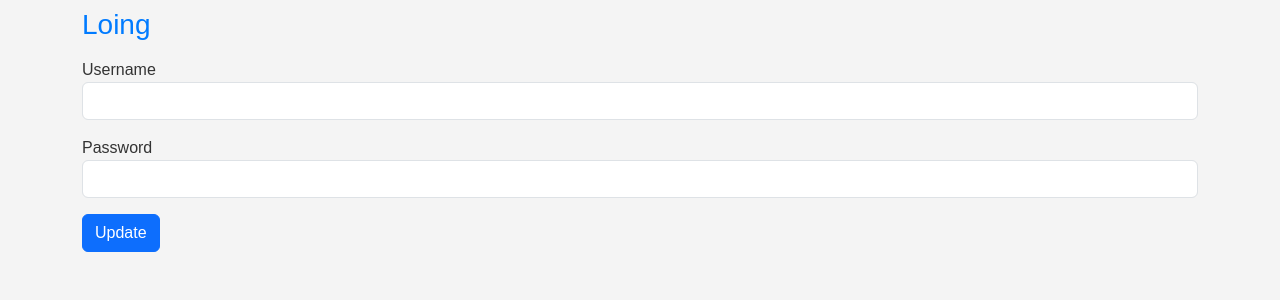
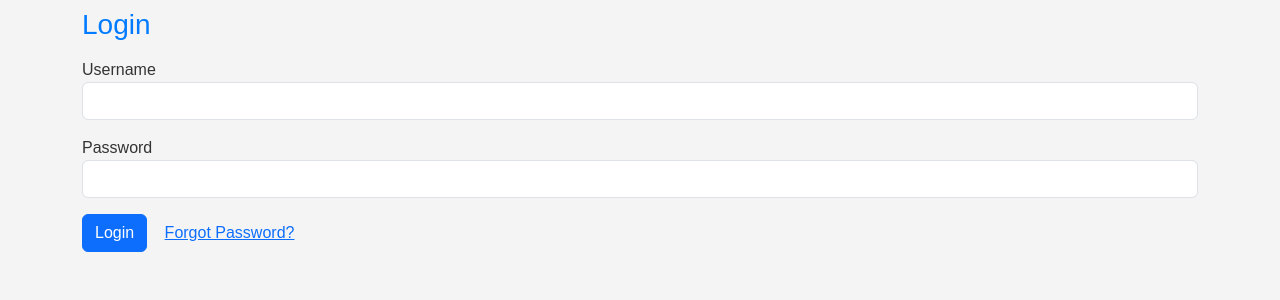
Before and after one commit to Thanutchaporn580/SusiWebsite, a Flask app: page /login in a window 1280 px wide. Shown: the part 136-436 px from the top of the page. Run offline with Flask 3, Linux system fonts and the light colour scheme; some libraries are stand-ins or nearby versions.

Commit message:
Create new button named forgot password on login page and create new page for forgot password, in this page it has a field to enter your gmail to reset your password.

```diff
--- a/forms.py
+++ b/forms.py
@@ -3,6 +3,8 @@ from flask_wtf import FlaskForm
 from wtforms import Field, widgets, validators, fields
 import models
 from flask_wtf import FlaskForm, file
+from wtforms import StringField, SubmitField, PasswordField
+from wtforms.validators import DataRequired, Email, EqualTo
 
 # ฟอร์มการลงทะเบียนและเข้าสู่ระบบ
 BaseUserForm = model_form(
@@ -28,6 +30,18 @@ class RegisterForm(BaseUserForm):
     name = fields.StringField(
         "Name", [validators.DataRequired(), validators.Length(min=6)]
     )
+
+
+class ForgotPasswordForm(FlaskForm):
+    email = StringField('Email', validators=[DataRequired(), Email()])
+    submit = SubmitField('Submit')
+
+
+class ResetPasswordForm(FlaskForm):
+    password = PasswordField('New Password', validators=[DataRequired()])
+    password2 = PasswordField(
+        'Repeat Password', validators=[DataRequired(), EqualTo('password')])
+    submit = SubmitField('Request Password Reset')
 
 
 # ฟอร์มสำหรับไดอารี่
--- a/main.py
+++ b/main.py
@@ -6,10 +6,21 @@ from flask_login import login_required, login_user, logout_user, LoginManager
 from flask import render_template, redirect, url_for, flash
 import acl
 from flask import Response, send_file, abort
+from flask_mail import Mail, Message
 
 app = flask.Flask(__name__)
 app.config["SECRET_KEY"] = "This is secret key"
 app.config["SQLALCHEMY_DATABASE_URI"] = "sqlite:///database.db"
+
+# Mail configuration
+app.config["MAIL_SERVER"] = "smtp.gmail.com"
+app.config["MAIL_PORT"] = 587
+app.config["MAIL_USE_TLS"] = True
+app.config["MAIL_USERNAME"] = "your-email@gmail.com"
+app.config["MAIL_PASSWORD"] = "your-email-password"
+app.config["MAIL_DEFAULT_SENDER"] = "your-email@gmail.com"
+
+mail = Mail(app)
 models.init_app(app)
 
 
@@ -310,5 +321,39 @@ def get_image(file_id):
     )
 
 
+@app.route("/forgot_password", methods=["GET", "POST"])
+def forgot_password():
+    form = forms.ForgotPasswordForm()
+    if form.validate_on_submit():
+        user = models.User.query.filter_by(email=form.email.data).first()
+        if user:
+            # ส่งอีเมลสำหรับรีเซ็ตรหัสผ่าน
+            token = user.get_reset_password_token()  # คุณต้องสร้างฟังก์ชันนี้ในโมเดล User
+            reset_url = url_for('reset_password', token=token, _external=True)
+            msg = Message("Password Reset Request",
+                          recipients=[user.email])
+            msg.body = f"To reset your password, visit the following link: {reset_url}"
+            mail.send(msg)
+            flash("Password reset link has been sent to your email.", "success")
+        else:
+            flash("Email not found.", "error")
+        return redirect(url_for("login"))
+    return render_template("forgot_password.html", form=form)
+
+
+@app.route("/reset_password/<token>", methods=["GET", "POST"])
+def reset_password(token):
+    user = models.User.verify_reset_password_token(token)
+    if not user:
+        return redirect(url_for('index'))
+    form = forms.ResetPasswordForm()
+    if form.validate_on_submit():
+        user.password_hash = form.password.data
+        models.db.session.commit()
+        flash("Your password has been reset.", "success")
+        return redirect(url_for('login'))
+    return render_template('reset_password.html', form=form)
+
+
 if __name__ == "__main__":
     app.run(debug=True)
--- a/templates/login.html
+++ b/templates/login.html
@@ -1,21 +1,22 @@
 {% extends 'base.html' %}
 {% block body %}
-<h3 class="my-2">Loing</h3>
+<h3 class="my-2">Login</h3>
 <form action="" method="POST">
     {{ form.hidden_tag() }}
     <div class="form-group my-3">
         {{ form.username.label }}
-{{ form.username(class_='form-control',value=form_name) }}
+        {{ form.username(class_='form-control', value=form_name) }}
     </div>
     <div class="form-group my-3">
         {{ form.password.label }}
-{{ form.password(class_='form-control',value=form_name) }}
+        {{ form.password(class_='form-control', value=form_name) }}
     </div>
     {% if request.args.get('error') %}
     <div>
         <p class="text-danger"> {{ request.args.get('error') }} </p>
     </div>
     {% endif %}
-<button type="submit" class="btn btn-primary">Update</button>
+    <button type="submit" class="btn btn-primary">Login</button>
+    <a href="{{ url_for('forgot_password') }}" class="btn btn-link">Forgot Password?</a>
 </form>
 {% endblock %}
```
Also changed, not shown: models.py (+23 -9 lines), templates/forgot_password.html (added, +12 -0 lines), templates/reset_password.html (added, +17 -0 lines). Lines whose indentation alone changed are shown as unchanged.
